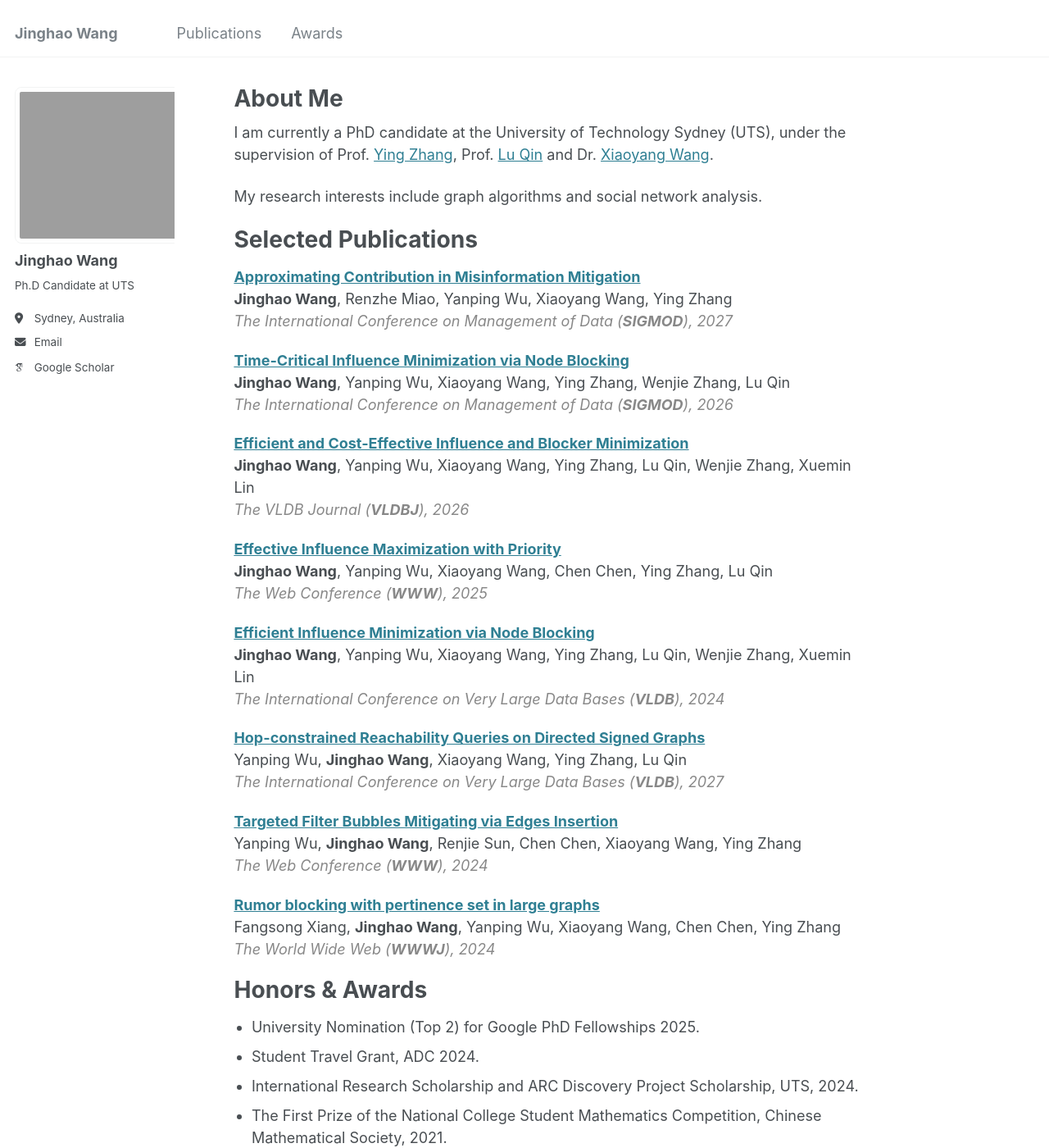
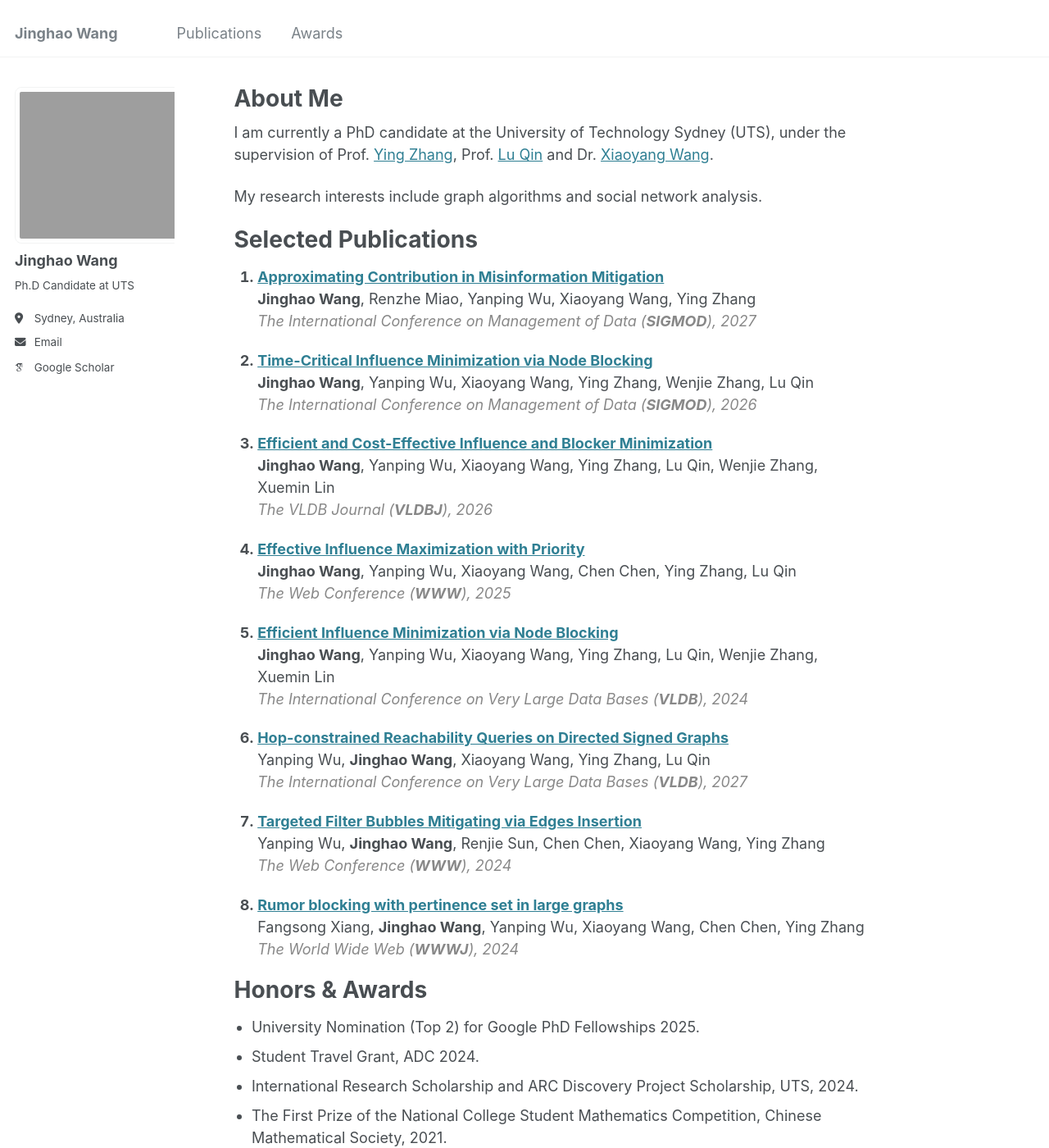
Before and after one commit to wjh0116/wjh0116.github.io, a Jekyll site: the page built from _pages/about.md, in a window 1280 px wide and 1400 px high. Shown: the whole window at 82% size. Built offline with Jekyll 4.4.1, drawn with Linux system fonts in a browser that asks for light colours; some web fonts are replaced.

Commit message:
Number the Selected Publications list
Switch pub-list from <ul> to <ol> so entries are numbered automatically; markers are bold to match titles.

Co-Authored-By: Claude Opus 5.5 <noreply@anthropic.com>

```diff
--- a/_pages/about.md
+++ b/_pages/about.md
@@ -16,8 +16,9 @@ My research interests include graph algorithms and social network analysis.
 <h1 id="publications">Selected Publications</h1>
 
 <style>
-.pub-list { list-style: none; margin: 0.5em 0 0; padding: 0; }
+.pub-list { list-style: decimal; margin: 0.5em 0 0; padding-left: 1.6em; }
 .pub-list li { margin-bottom: 1.15em; line-height: 1.5; }
+.pub-list li::marker { font-weight: 700; }
 .pub-list .title { font-weight: 700; }
 .pub-list .authors { display: block; }
 .pub-list .authors .me { font-weight: 700; }
@@ -32,7 +33,7 @@ My research interests include graph algorithms and social network analysis.
      No link yet:     <span class="title">Title</span>
      Wrap your own name in <span class="me">Jinghao Wang</span>. -->
 
-<ul class="pub-list">
+<ol class="pub-list">
 
 <li>
 <a class="title" href="https://dl.acm.org/doi/10.1145/3837096">Approximating Contribution in Misinformation Mitigation</a>
@@ -82,7 +83,7 @@ My research interests include graph algorithms and social network analysis.
 <span class="venue">The World Wide Web (<b>WWWJ</b>), 2024</span>
 </li>
 
-</ul>
+</ol>
 
 <h1 id="awards">Honors &amp; Awards</h1>
 
```
